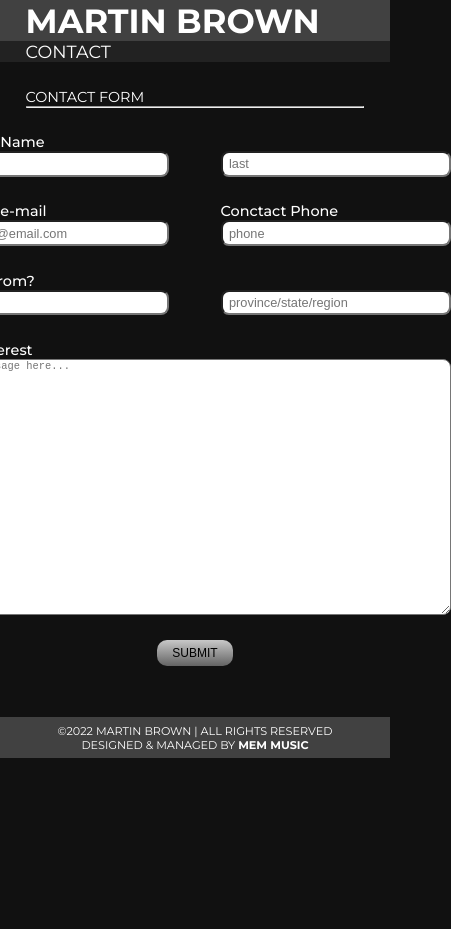
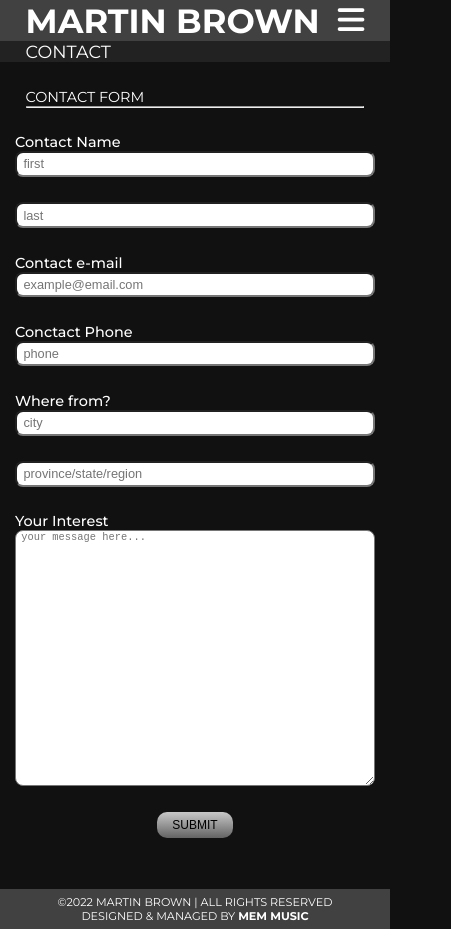
Before and after one commit to martin201285/Coder_DesarrolloWeb, a plain HTML site: page pages/contact.html in a window 390 px wide. Shown: the whole page, 451 px wide, since content can reach past the window. Before the commit the page ends 844 px from the top, so only its background shows below. Drawn offline with Linux system fonts and the light colour scheme.

Commit message:
44530 - FEAT - Se añade media queries para mobile en page Contact

```diff
--- a/css/index.css
+++ b/css/index.css
@@ -738,4 +738,15 @@ footer {
     .musicBox__songs {
         justify-content: center;
     }
+
+    /* Contact */
+
+    .contactForm .box__container {
+        flex-direction: column;
+        gap: var(--spacing-md);
+    }
+
+    .container__group input, .container__group textarea {
+        width: 45.0rem;
+    }
 }
--- a/pages/contact.html
+++ b/pages/contact.html
@@ -26,6 +26,9 @@
                 <li class="social__items"><a href="https://open.spotify.com/artist/7bNE2R6KSybY0VG8gUova3?si=LrUfwwPWQQqy3ZMUhfhEFA"><i class="fa-brands fa-spotify"></i></a></li>
                 <li class="social__items"><a href="https://music.apple.com/cl/artist/martin-brown/1608561487"><i class="fa-brands fa-itunes"></i></a></li>
             </ul>
+            <div class="hamburger__menu">
+                <i class="fa-sharp fa-solid fa-bars"></i>
+            </div>
         </nav>
     </header>
     <div class="mainSubtitle">
```
